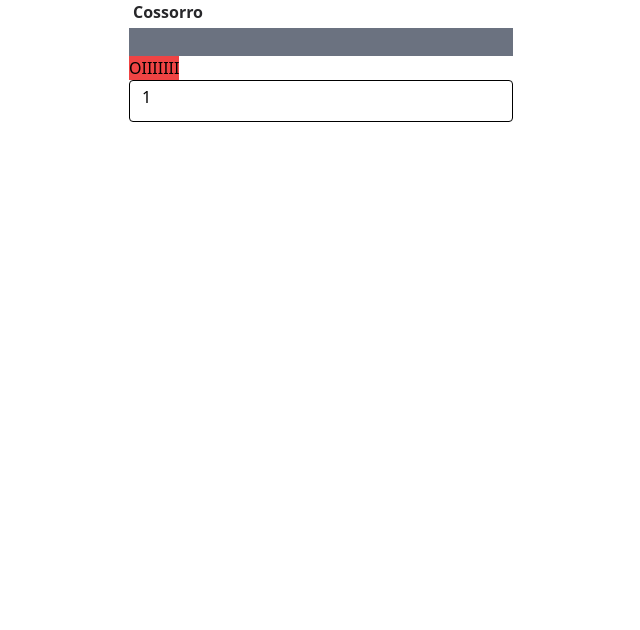
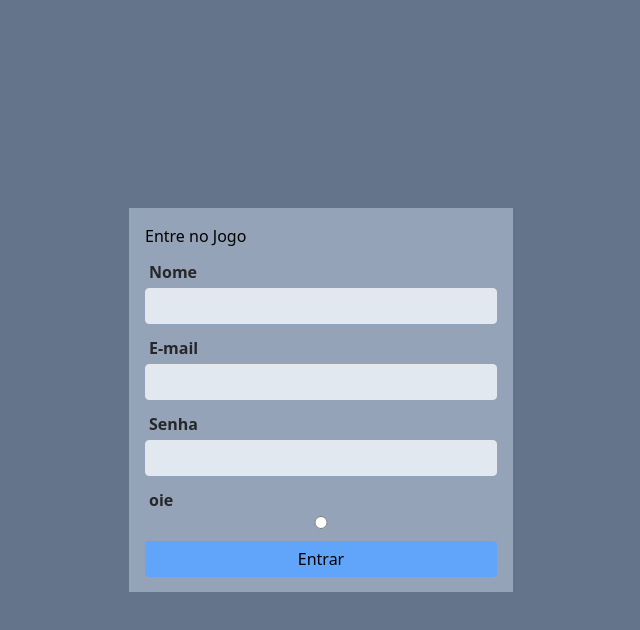
Before and after one commit to Vitinhooou3/React-Template, a React (Vite) app: page /login in a window 1280 px wide. Shown: the top 630 px of the page, without its empty margins (319-959 px from the left). Built offline with nearby package versions, Linux system fonts and the light colour scheme.

Commit message:
inicio da página Login

```diff
--- a/src/components/Button.tsx
+++ b/src/components/Button.tsx
@@ -19,8 +19,8 @@ interface ButtonComponent extends ButtonVariation {
 const buttonVariations = {
   green: (props: ButtonVariation) =>
     <ButtonContainer {...props} className='bg-green-500' />,
-  red: (props: ButtonVariation) =>
-    <ButtonContainer {...props} className='bg-red-500' />,
+  blue: (props: ButtonVariation) =>
+    <ButtonContainer {...props} className='bg-blue-400 h-9 rounded' />,
   default: (props: ButtonVariation) =>
     <ButtonContainer {...props} className='bg-red-500' />,
 }
--- a/src/components/Form.tsx
+++ b/src/components/Form.tsx
@@ -16,10 +16,7 @@ interface FormComponent extends FormVariation {
 
 const formsVariation = {
     default: (props: FormVariation) =>
-        <FormContainer {...props} className='space-y-4 md:space-y-6' />,
-
-    teste: (props: FormVariation) =>
-        <FormContainer {...props} className='justify-center' />
+        <FormContainer {...props} className='flex flex-col gap-3 w-full' />,
 }
 
 function FormContainer(props: FormContainerProps) {
--- a/src/components/Input.tsx
+++ b/src/components/Input.tsx
@@ -38,7 +38,7 @@ const inputVariations = {
   dropdown: (_: TextProps) =>
     <TextContainer {..._} className="cursor-pointer h-9 rounded border bg-white border-black text-black indent-1 p-1 text-ellipsis overflow-hidden" />,
   aaaa: (_: TextProps) =>
-    <TextContainer {..._} className="cursor-pointet h-7 bg-gray-500 text-white p-2" />
+    <TextContainer {..._} className="h-9 rounded border cursor-pointet bg-slate-200 text-white " />
 }
 
 const labelVariations = {
--- a/src/pages/Login.tsx
+++ b/src/pages/Login.tsx
@@ -15,7 +15,7 @@ function Login() {
     password: z.string().nonempty("Campo Obrigatório")
   })
 
-  const lista = [2,3]
+  const lista = [2, 3]
   const { handleSubmit, formState: { errors }, register, setValue } = useForm<z.infer<typeof formSchema>>(
     {
       resolver: zodResolver(formSchema),
@@ -35,18 +35,35 @@ function Login() {
   }
 
   return (
-    <section className=" h-screen w-96 item">
-      <Form variation='teste'>
-        <Input.Root >
-          <Input.Label> Cossorro</Input.Label>
-          <Input.Text variation='aaaa'></Input.Text>
-        </Input.Root>
-        <Button variation={'red'}>OIIIIIII</Button>
-      </Form>
+    <section className=' flex h-screen w-full justify-center items-center bg-slate-500 '>
+      <div className='flex w-96 h-96 items-center bg-slate-400 p-4'>
 
-      <Dropdown.Menu>
-        <Dropdown.Option variation='default' value={1} label='1'></Dropdown.Option>
-      </Dropdown.Menu>
+        <Form variation='default'>
+          <h1 className='items-center'>Entre no Jogo</h1>
+          <Input.Root >
+            <Input.Label>Nome</Input.Label>
+            <Input.Text variation='aaaa'></Input.Text>
+          </Input.Root>
+
+          <Input.Root>
+            <Input.Label>E-mail</Input.Label>
+            <Input.Text variation='aaaa'></Input.Text>
+          </Input.Root>
+
+          <Input.Root>
+            <Input.Label>Senha</Input.Label>
+            <Input.Text variation='aaaa'></Input.Text>
+          </Input.Root>
+          <div >
+          <Input.Root>
+            <Input.Label>oie</Input.Label>
+            <input type='radio' value={'true'}></input>
+          </Input.Root>
+          </div>
+
+          <Button variation='blue'>Entrar</Button>
+        </Form>
+      </div>
     </section>
   )
 }
```
